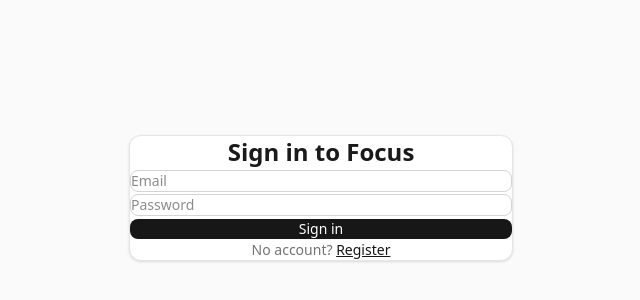
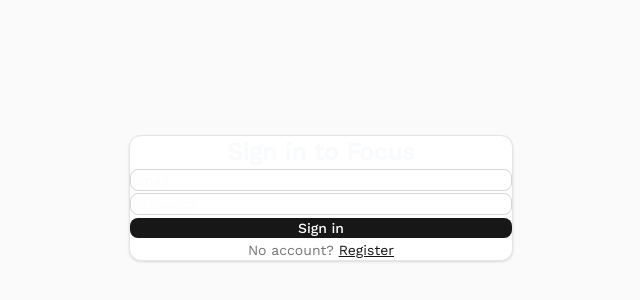
Before and after one commit to conctanleo/focus, a React (Vite) app: page /login in a window 1280 px wide. Shown: the part 202-502 px from the top of the page, without its empty margins (319-959 px from the left). Built offline with nearby package versions, Linux system fonts and the light colour scheme.

Commit message:
feat: add lucide-react and dark theme CSS foundation

```diff
--- a/package.json
+++ b/package.json
@@ -25,6 +25,7 @@
     "dotenv": "^17.4.2",
     "express": "^5.2.1",
     "jsonwebtoken": "^9.0.3",
+    "lucide-react": "^1.14.0",
     "node-cron": "^4.2.1",
     "react": "^19.2.6",
     "react-dom": "^19.2.6",
--- a/src/index.css
+++ b/src/index.css
@@ -1,9 +1,10 @@
+@import url('https://fonts.googleapis.com/css2?family=Outfit:wght@400;500;600;700&family=Work+Sans:wght@400;500&display=swap');
 @import "tailwindcss";
 
 :root {
-  font-family: system-ui, sans-serif;
-  color: #1a1a1a;
-  background: #ffffff;
+  font-family: 'Work Sans', system-ui, sans-serif;
+  color: #F8FAFC;
+  background: #0F172A;
 }
 
 * {
```
Also changed, not shown: 1 other file (tests, documents, lock files or other folders).
